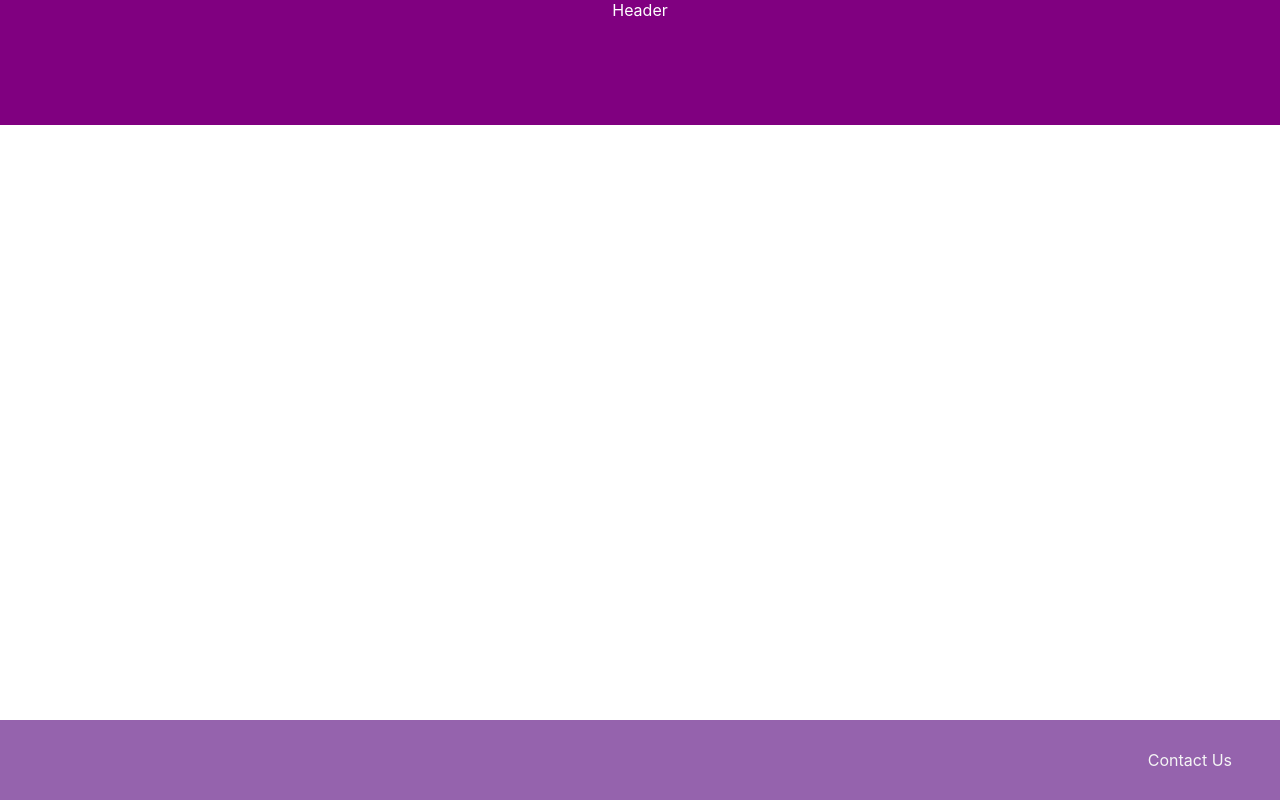
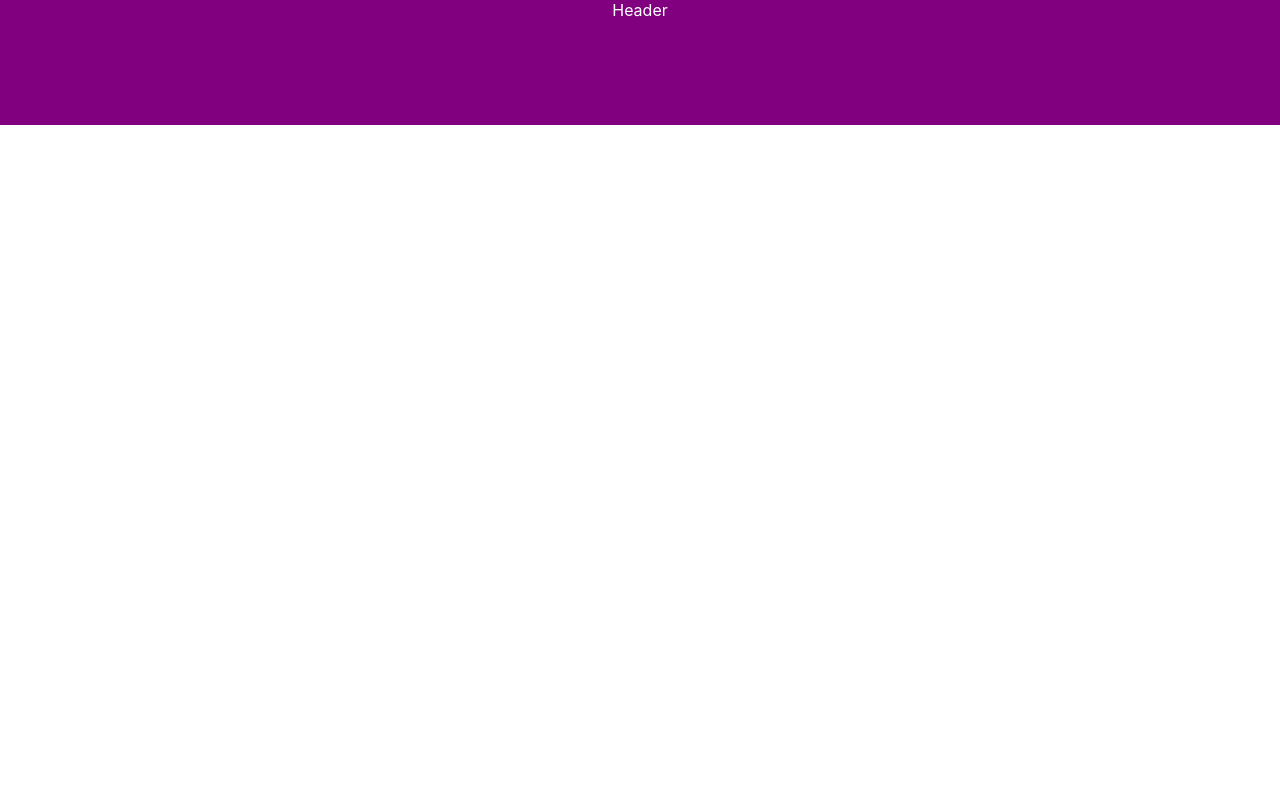
Before and after one commit to tamaraeaton/bettingapp, a React (Create React App) app: page / in a window 1280 px wide. Built offline with nearby package versions, Linux system fonts and the light colour scheme.

Commit message:
fixed appjs

```diff
--- a/src/App.js
+++ b/src/App.js
@@ -2,14 +2,12 @@ import React from 'react'
 import logo from './logo.svg';
 import './App.css';
 import Header from './component/Header/Header.js'
-import Footer from './components/Footer/Footer.js'
 
 
 function App() {
   return (
     <div className="App">
         <Header />
-        <Footer />
       {/* <header className="App-header">
         <img src={logo} className="App-logo" alt="logo" />
         <p>
```
